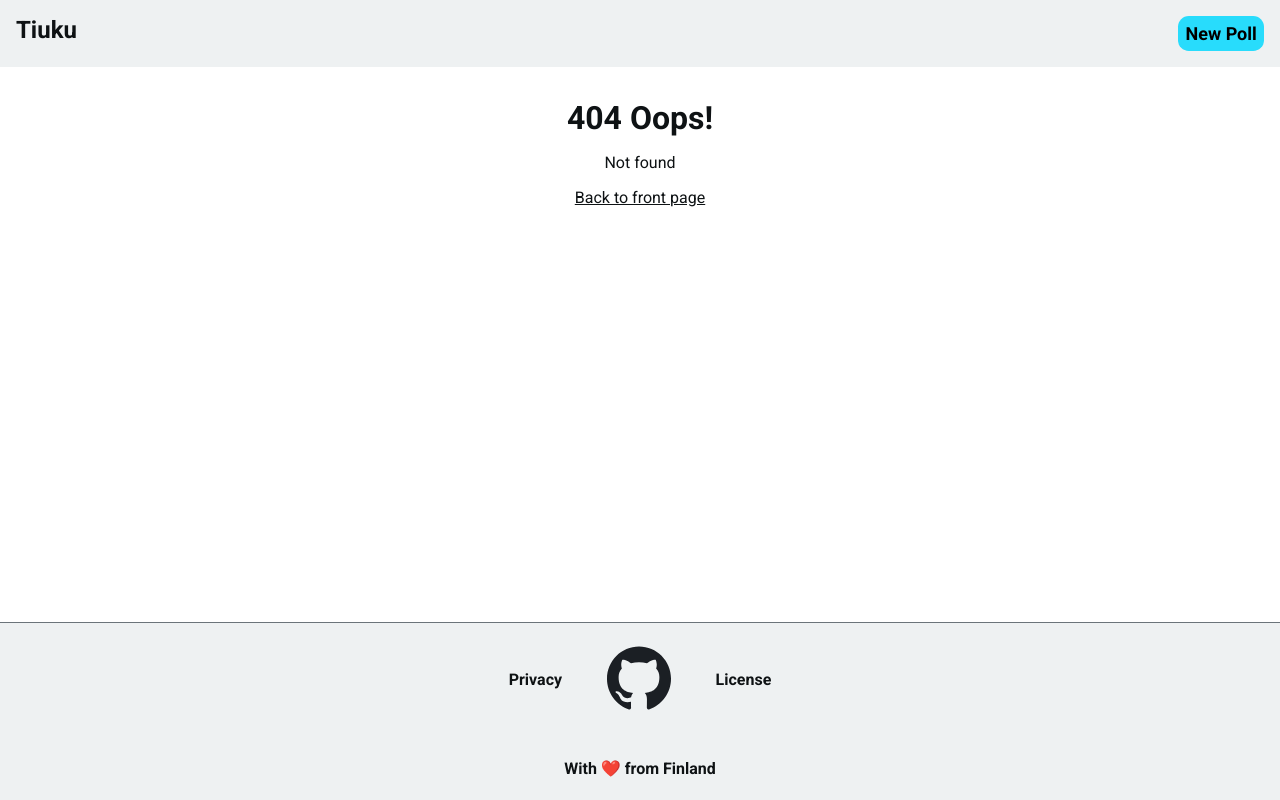
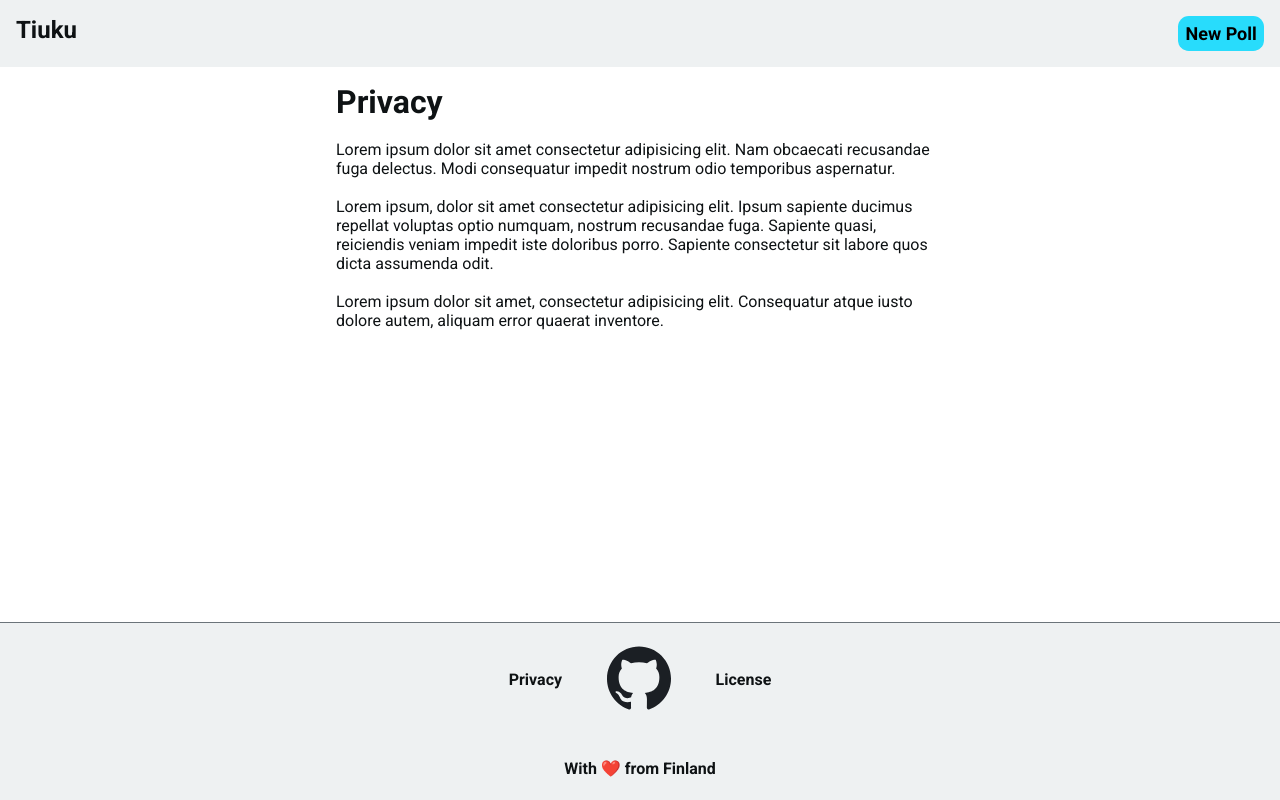
Before and after one commit to maholmlund/tiuku, a Next.js app: page /privacy in a window 1280 px wide. Before the commit this address had no page. Built offline with nearby package versions, Linux system fonts and the light colour scheme.

Commit message:
add privacy and license pages

```diff
--- /dev/null
+++ b/app/privacy/page.tsx
@@ -0,0 +1,14 @@
+
+export default function Privacy() {
+  return (
+    <>
+      <h1>Privacy</h1>
+      <br />
+      <p>Lorem ipsum dolor sit amet consectetur adipisicing elit. Nam obcaecati recusandae fuga delectus. Modi consequatur impedit nostrum odio temporibus aspernatur.</p>
+      <br />
+      <p>Lorem ipsum, dolor sit amet consectetur adipisicing elit. Ipsum sapiente ducimus repellat voluptas optio numquam, nostrum recusandae fuga. Sapiente quasi, reiciendis veniam impedit iste doloribus porro. Sapiente consectetur sit labore quos dicta assumenda odit.</p>
+      <br />
+      <p>Lorem ipsum dolor sit amet, consectetur adipisicing elit. Consequatur atque iusto dolore autem, aliquam error quaerat inventore.</p>
+    </>
+  )
+}
--- a/components/footer.tsx
+++ b/components/footer.tsx
@@ -1,21 +1,19 @@
 import Link from "next/link"
 import styles from "./footer.module.css"
 import Image from "next/image"
-import GithubLogoDark from "../public/github-logo-dark.svg";
-import GithubLogoWhite from "../public/github-logo-white.svg";
 
 export default function Footer() {
   return (
     <footer className={styles.footer}>
       <div className={styles.footerRow}>
-        <Link className={styles.footerItem} href="/">Privacy</Link>
+        <Link className={styles.footerItem} href="/privacy">Privacy</Link>
         <Link className={styles.footerItem} href="https://github.com/maholmlund/tiuku">
           <picture>
             <source srcSet="/github-logo-white.svg" media="(prefers-color-scheme: dark)" />
             <Image src="/github-logo-dark.svg" alt="github logo" width={64} height={64} />
           </picture>
         </Link>
-        <Link className={styles.footerItem} href="/">License</Link>
+        <Link className={styles.footerItem} href="https://github.com/maholmlund/tiuku/blob/main/LICENSE">License</Link>
       </div>
       <div className={styles.footerRow}>
         <p className={styles.footerItem}>With ❤️ from Finland</p>
--- a/components/pageContent.module.css
+++ b/components/pageContent.module.css
@@ -1,5 +1,5 @@
 .pageContent {
-  max-width: 50rem;
+  max-width: 40rem;
   margin: auto auto;
   padding: 1em;
 }
```
